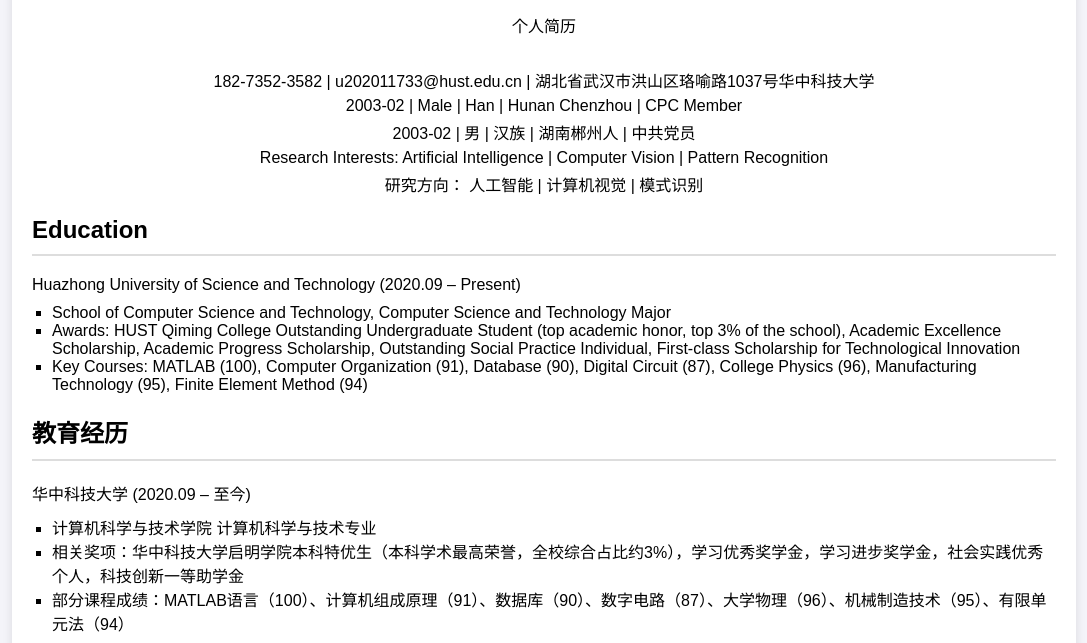
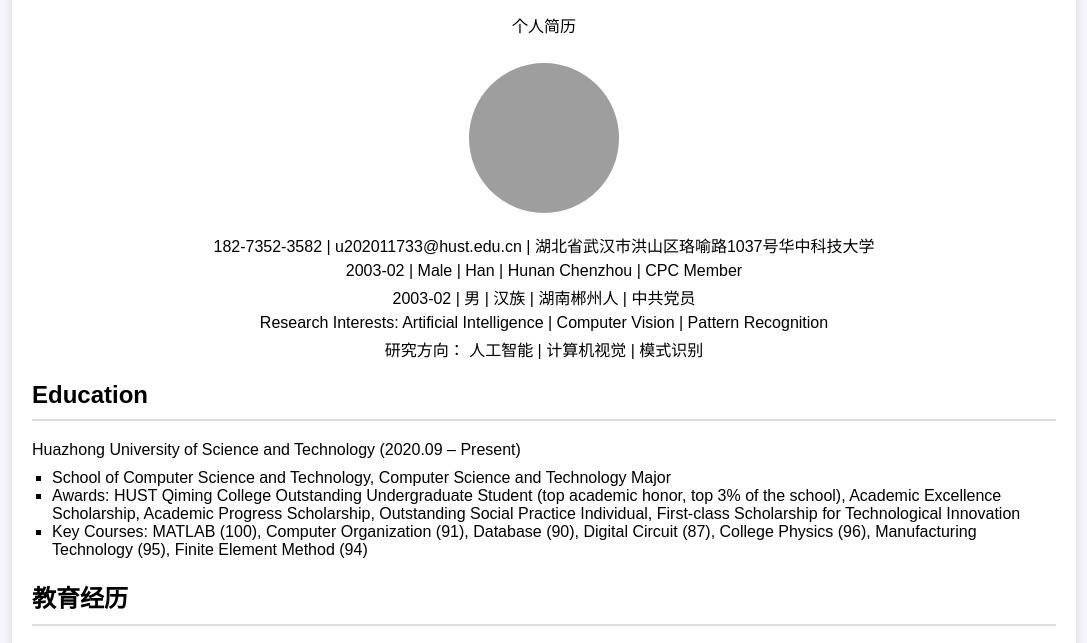
Before and after one commit to CaoJiahao2/github.io, a plain HTML site: page index.html in a window 1280 px wide. Shown: the part 79-722 px from the top of the page, without its empty margins (96-1183 px from the left). Drawn offline with Linux system fonts and the light colour scheme; grey boxes are pictures that could not be loaded.

Commit message:
add a photo

```diff
--- a/index.html
+++ b/index.html
@@ -24,6 +24,17 @@
         }
         .header h1 {
             margin: 0;
+        }
+        .photo {
+            display: flex;
+            justify-content: center;
+            margin-bottom: 20px;
+        }
+        .photo img {
+            border-radius: 50%;
+            width: 150px;
+            height: 150px;
+            object-fit: cover;
         }
         .section {
             margin-bottom: 20px;
@@ -52,6 +63,10 @@
         <div class="header">
             <h1>曹佳豪</h1>
             <p>个人简历</p>
+        </div>
+
+        <div class="photo">
+            <img src="images/profile.jpg" alt="Profile Photo">
         </div>
 
         <div class="contact-info">
```
Also changed, not shown: images/other.jpg (added), 1 other file.
